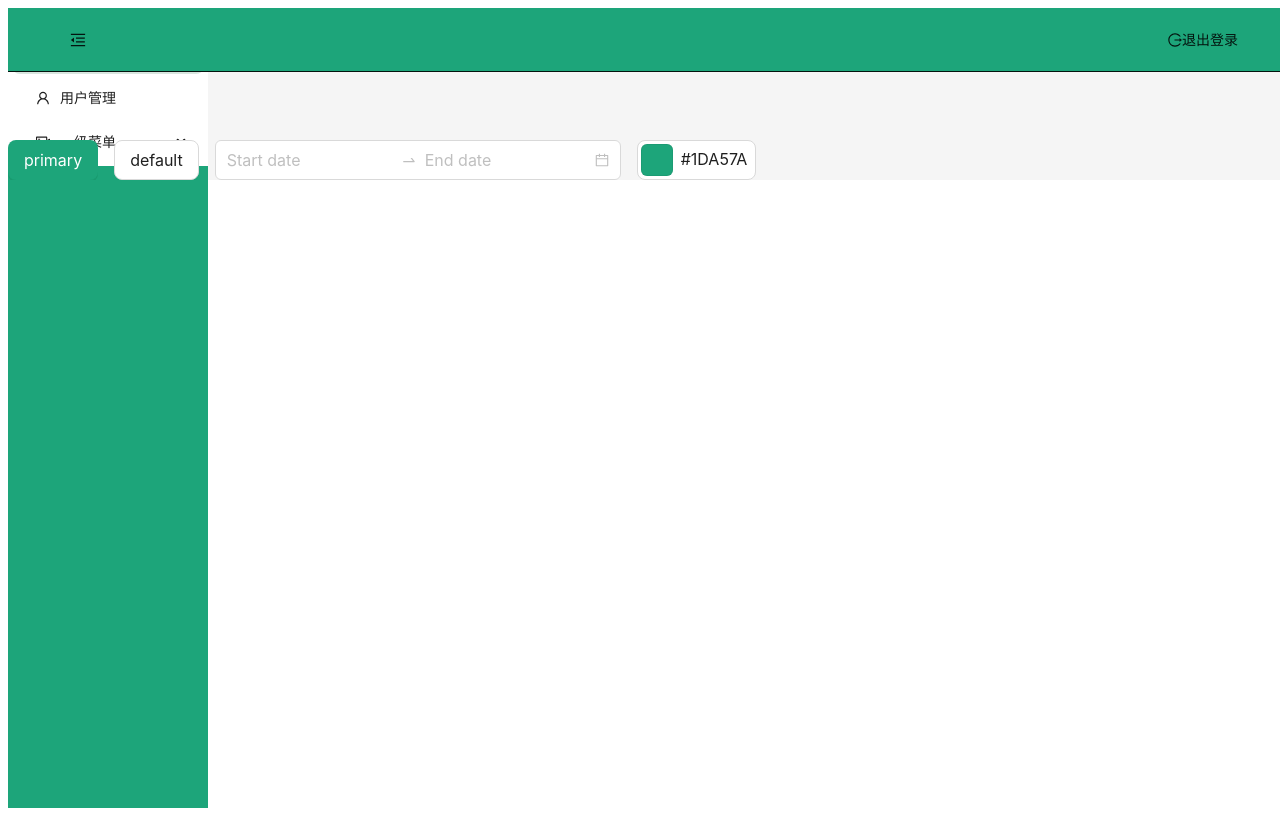
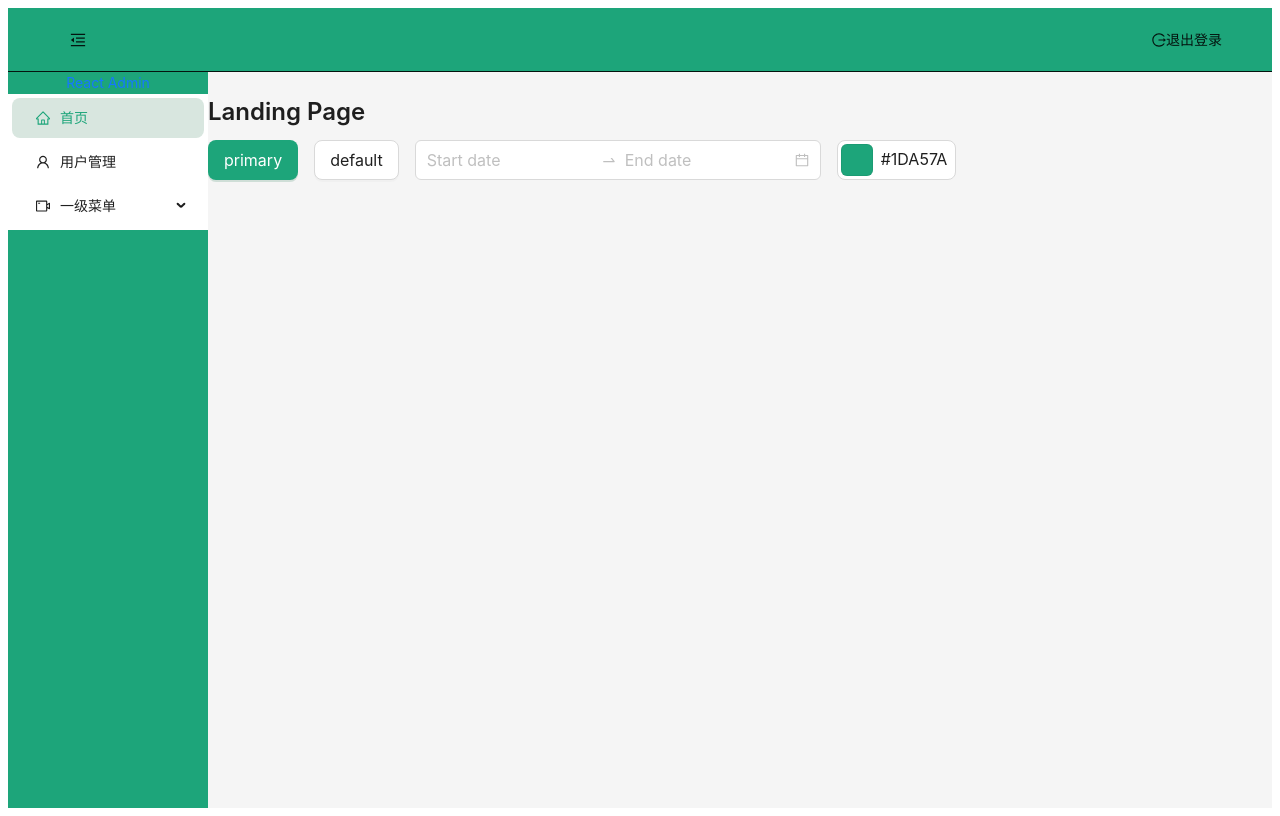
Before and after one commit to Sebastianyang666/reactAIChat, a React (Vite) app: page /landing in a window 1280 px wide. Built offline with nearby package versions, Linux system fonts and the light colour scheme.

Commit message:
界面换肤

```diff
--- a/src/layouts/index.jsx
+++ b/src/layouts/index.jsx
@@ -15,23 +15,22 @@ export default function MainLayout() {
   const colorPrimary = useSettingsStore((state) => state.colorPrimary);
 
   return (
-    <Layout hasSider className="w-screen overflow-hidden">
-      <Sider />
-      <Layout>
+    <Layout className="min-h-screen">
+      {/* 顶部栏 - 占满整个屏幕宽度 */}
       <Layout.Header
-          className="flex items-center justify-between dark:text-white sticky top-0 z-[999] border-b border-b-gray-200 dark:border-b-gray-700"
+        className="flex items-center justify-between text-white border-b border-b-gray-200"
         style={{ backgroundColor: colorPrimary.startsWith('#') ? colorPrimary : `#${colorPrimary}` }}
       >
         <Button
           type="text"
           icon={collapsed ? <MenuUnfoldOutlined /> : <MenuFoldOutlined />}
           onClick={() => setCollapsed(!collapsed)}
-            className="text-inherit hover:text-inherit"
+          className="text-white hover:text-white"
         />
         <Flex gap={16}>
           {/* <ThemeSwitch /> */}
           <div
-              className="flex items-center justify-center gap-1 cursor-pointer"
+            className="flex items-center justify-center gap-1 cursor-pointer text-white"
             onClick={() => {
               navigate("/login");
             }}
@@ -40,7 +39,13 @@ export default function MainLayout() {
           </div>
         </Flex>
       </Layout.Header>
+
+      {/* 下方内容区域：左侧菜单 + 右侧内容 */}
+      <Layout hasSider>
+        <Sider />
+        <Layout>
           <Content />
+        </Layout>
       </Layout>
     </Layout>
   );
--- a/src/layouts/sider/index.jsx
+++ b/src/layouts/sider/index.jsx
@@ -95,7 +95,7 @@ export default function Sider() {
       trigger={null}
       collapsible
       collapsed={collapsed}
-      className="h-screen overflow-auto fixed top-0 left-0 bottom-0 dark:text-white"
+      className="h-[calc(100vh-64px)] overflow-auto"
       style={{ backgroundColor: colorPrimary.startsWith('#') ? colorPrimary : `#${colorPrimary}` }}
     >
       <Link
```
Lines whose indentation alone changed are shown as unchanged.
